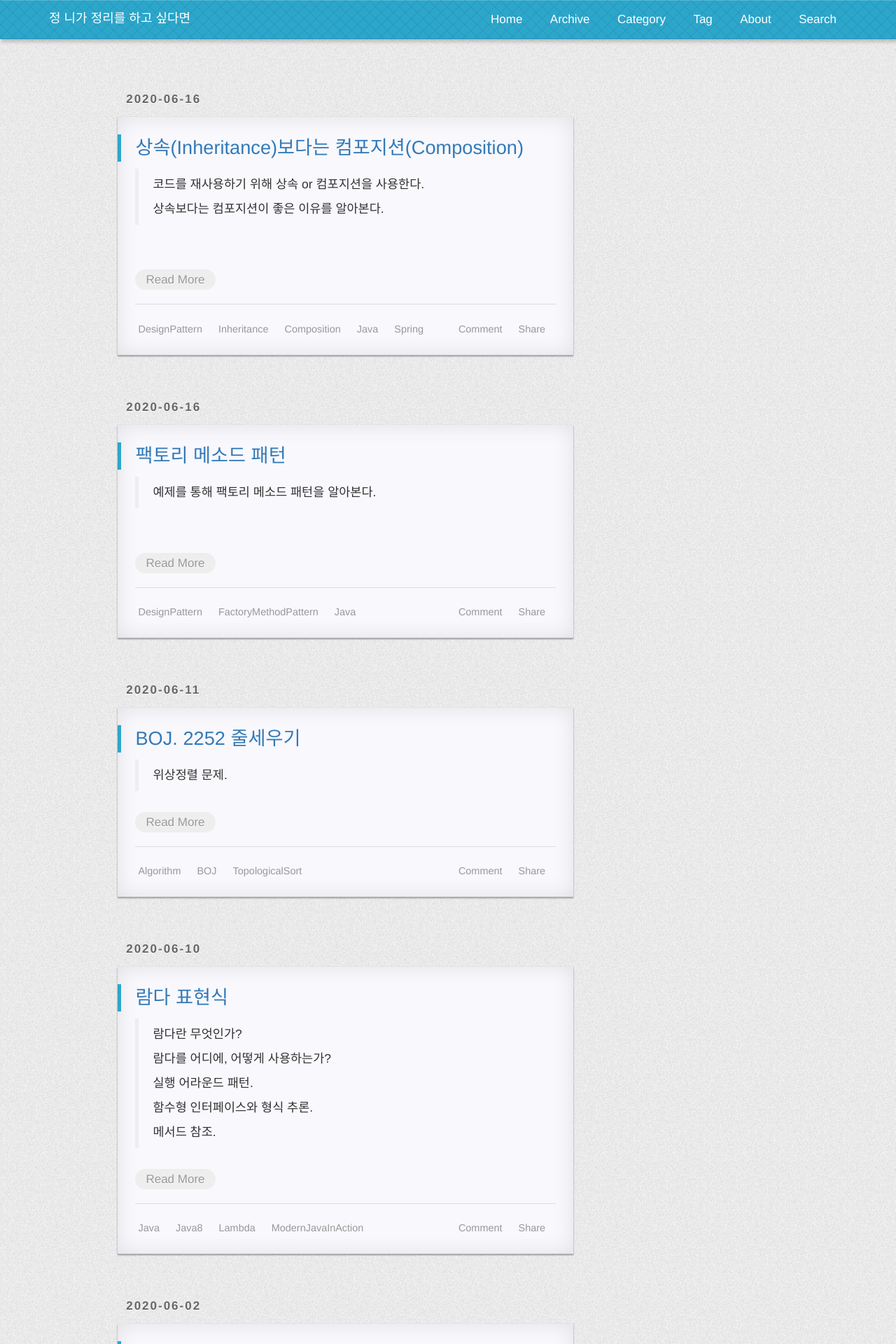
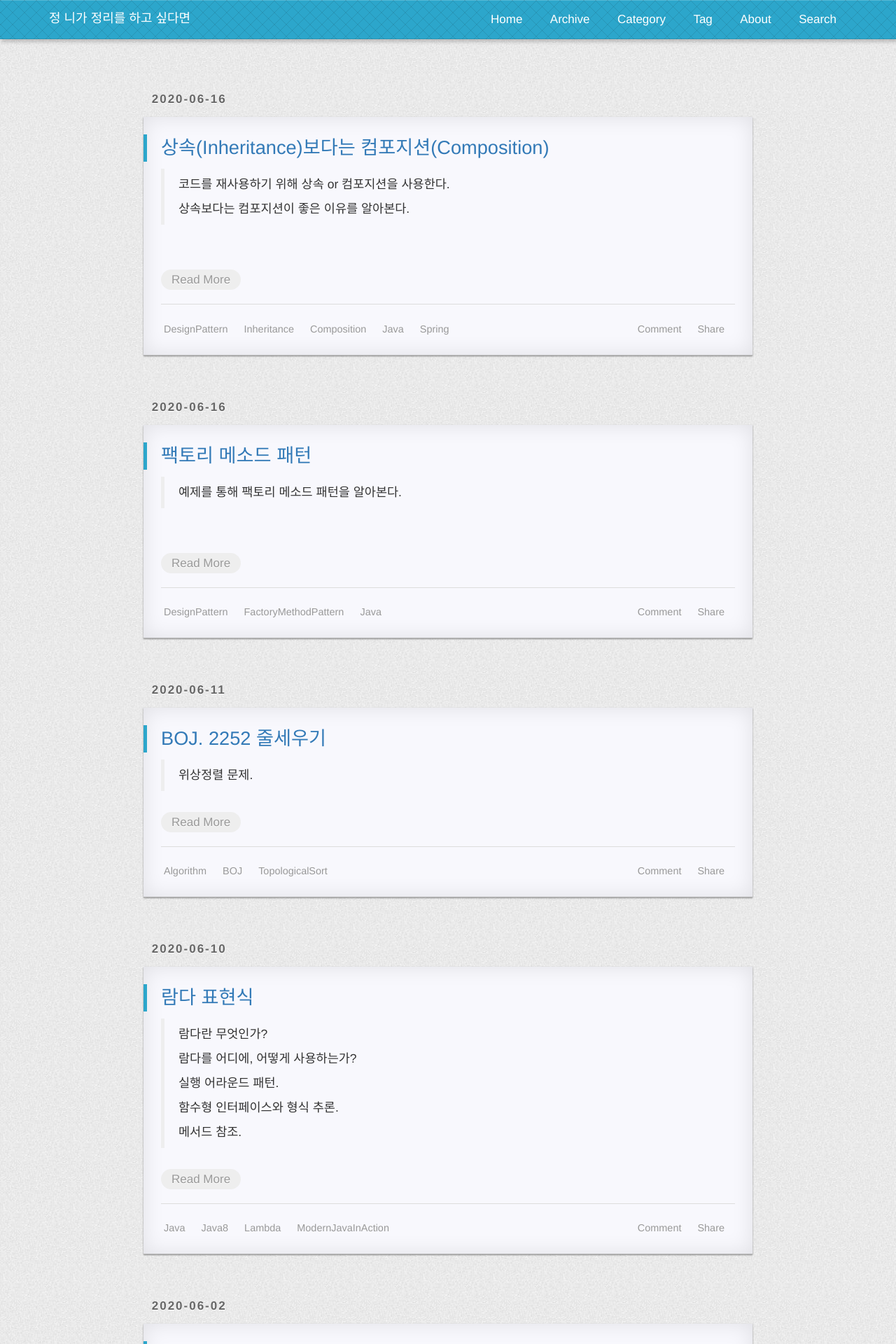
Before and after one commit to iyoungman/iyoungman.github.io, a Jekyll site: the page built from index.html, in a window 1280 px wide. Shown: the top 1920 px of the page at 70% size. Built offline with Jekyll 4.4.1, drawn with Linux system fonts in a browser that asks for light colours; nearby versions of some CDN libraries; some web fonts are replaced; the list of posts is cut into pages by our own code; comment, search, counter and statistics services are not loaded; a style sheet for code colours, icons or effects is not loaded.

Commit message:
Update index.html

```diff
--- a/index.html
+++ b/index.html
@@ -5,7 +5,6 @@ layout: default
 <link rel="stylesheet" type="text/css" href="{{ '/static/css/article-list.css' | prepend: site.baseurl | prepend: site.url}}" />
 
 <div class="row">
-    <div class="content col-lg-9">
     <div class="row index">
         <div class="col-sm-10 col-sm-offset-1 col-lg-9 col-lg-offset-1_5">
             <div>
@@ -55,7 +54,6 @@ layout: default
                 </nav>
             </div>
         </div>
-        </div>
 
         <div class="pad-min"></div>
     </div>
```
Lines whose indentation alone changed are shown as unchanged.
